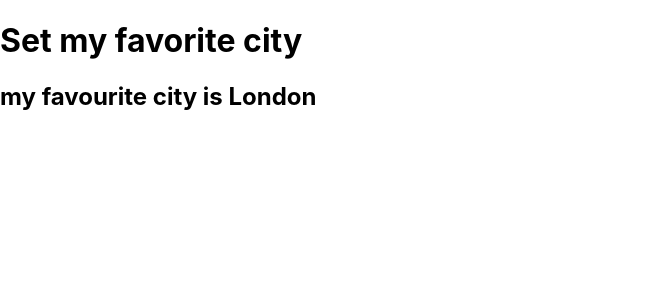
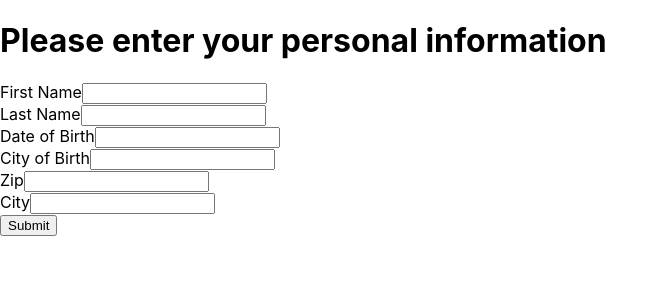
Before and after one commit to mmaruniak/s-rji-hacker-stories, a React (Create React App) app: page / in a window 1280 px wide. Shown: the top 300 px of the page, without its empty margins (0-668 px from the left). Built offline with nearby package versions, Linux system fonts and the light colour scheme.

Commit message:
building a form

```diff
--- a/src/App.js
+++ b/src/App.js
@@ -1,18 +1,55 @@
 import React from "react";
+import "./App.css";
 
 function App() {
-  const [cityState, setCityState] = React.useState("");
+  const [personState, setPersonState] = React.useState("");
 
   return (
-    <div>
-      <h1>Set my favorite city </h1>
-      <City />
+    <div className="container">
+      <h1> Please enter your personal information </h1>
+      <PersonForm />
     </div>
   );
 }
 
-function City() {
-  return <h2> my favourite city is London</h2>;
+const onInputChange = () => {
+  alert("InputChanged");
+};
+
+function LabelInput({ label, value, onInputChange }) {
+  return (
+    <div className="labelInput">
+      <label htmlFor="textInput"> {label}</label>
+      <input
+        id="textInput"
+        type="text"
+        value={value}
+        onChange={onInputChange}
+      ></input>
+    </div>
+  );
+}
+
+function ButtonInput({ label }) {
+  return (
+    <div className="buttonInput">
+      <input type="button" value={label} />
+    </div>
+  );
+}
+
+function PersonForm({ label }) {
+  return (
+    <div>
+      <LabelInput label="First Name" value="" />
+      <LabelInput label="Last Name" value="" />
+      <LabelInput label="Date of Birth" value="" />
+      <LabelInput label="City of Birth" value="" />
+      <LabelInput label="Zip" value="" />
+      <LabelInput label="City" value="" />
+      <ButtonInput label="Submit" />
+    </div>
+  );
 }
 
 export default App;
```
